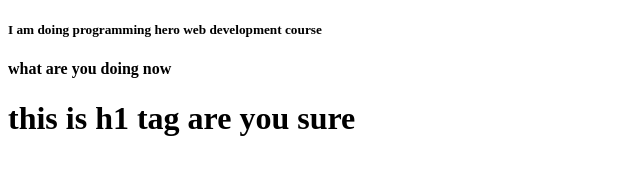
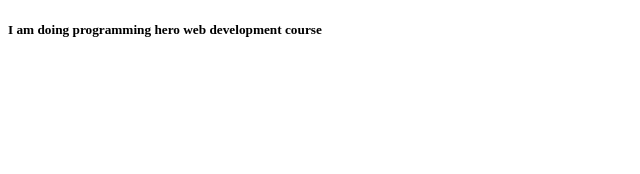
Before and after one commit to MorsalinKhan/my-first-website, a plain HTML site: page index.html in a window 1280 px wide. Shown: the whole page, without its empty margins (0-640 px from the left). Drawn offline with Linux system fonts and the light colour scheme.

Commit message:
Update index.html

```diff
--- a/index.html
+++ b/index.html
@@ -8,7 +8,6 @@
 </head>
 <body>
     <h5>I am doing programming hero web development course</h5>
-    <h4>what are you doing now  </h4>
-    <h1>this is h1  tag are you sure</h1>
+
     </body>
 </html>
```
